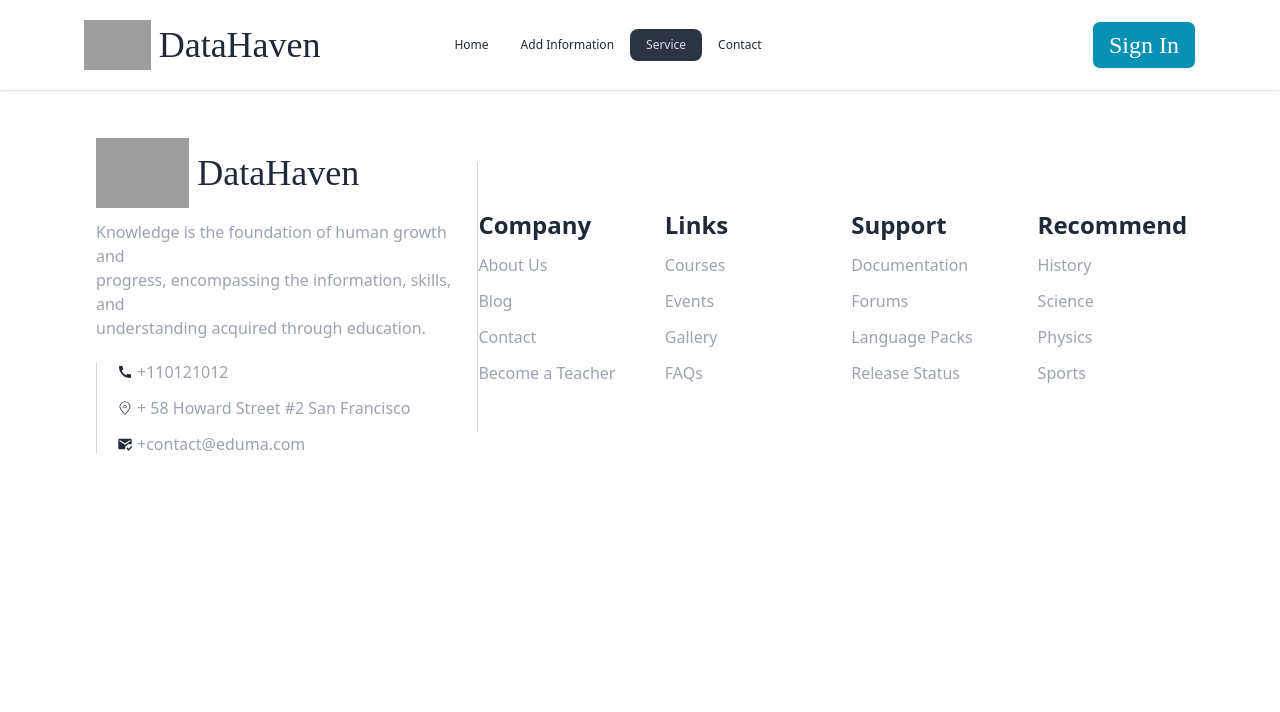
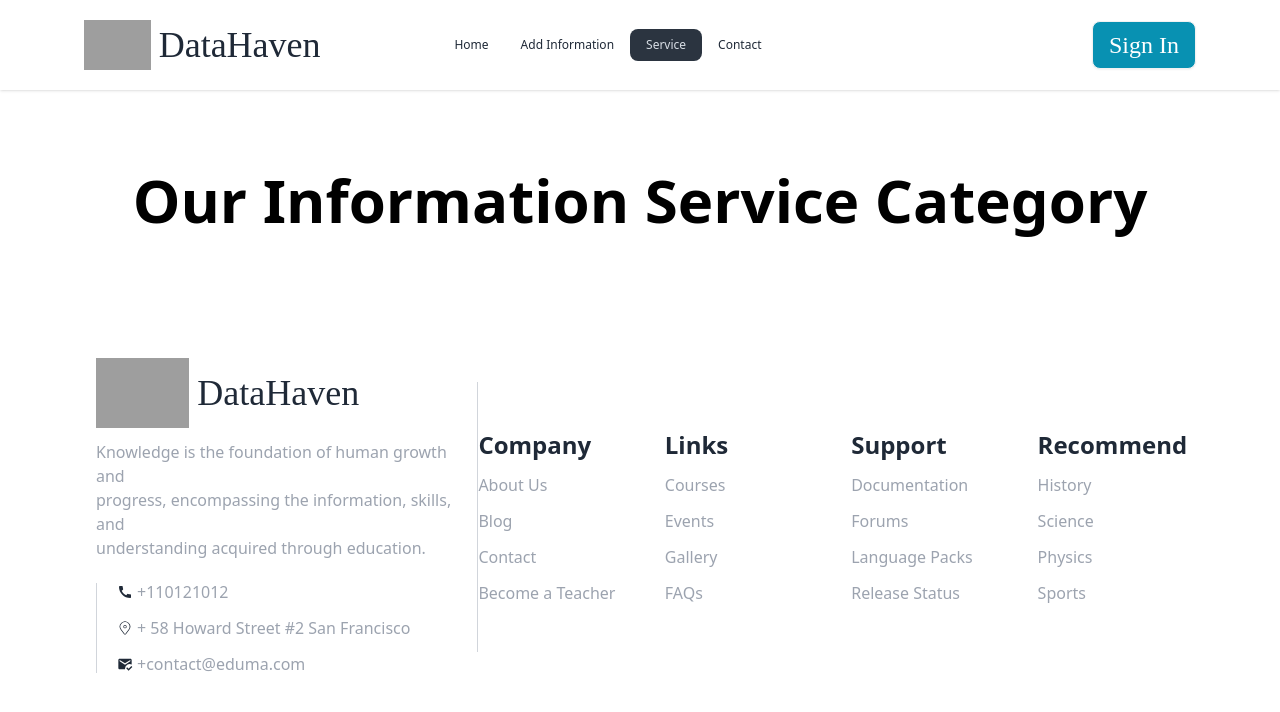
Before and after one commit to minhazapon/DataHaven--React.js-Project, a React (Vite) app: page /service in a window 1280 px wide. Shown: the top 712 px of the page. Built offline with nearby package versions, Linux system fonts and the light colour scheme; grey boxes are pictures that could not be loaded; a web font is replaced by a local one.

Commit message:
added file

```diff
--- a/src/Nav.jsx
+++ b/src/Nav.jsx
@@ -1,5 +1,4 @@
 import { NavLink } from "react-router-dom"
-
 
 function Nav() {
 
--- a/src/service file/Service.jsx
+++ b/src/service file/Service.jsx
@@ -1,9 +1,9 @@
-
+import ServiceCard from "./ServiceCard"
 
 function Service() {
     return (
         <div>
-
+            <ServiceCard></ServiceCard>
         </div>
     )
 }
--- /dev/null
+++ b/src/service file/ServiceCard.jsx
@@ -0,0 +1,37 @@
+
+
+function ServiceCard() {
+    return (
+        <div className=" mt-20 mb-20 ml-20 mr-20 ">
+
+            <div>
+
+                <div>
+                    <p className=" text-center text-6xl font-sans font-bold text-black ">Our Information Service Category</p>
+                </div>
+
+
+                <div>
+
+                    <div>
+
+
+
+
+
+                    </div>
+
+
+                </div>
+
+
+
+
+
+            </div>
+
+        </div>
+    )
+}
+
+export default ServiceCard
```
